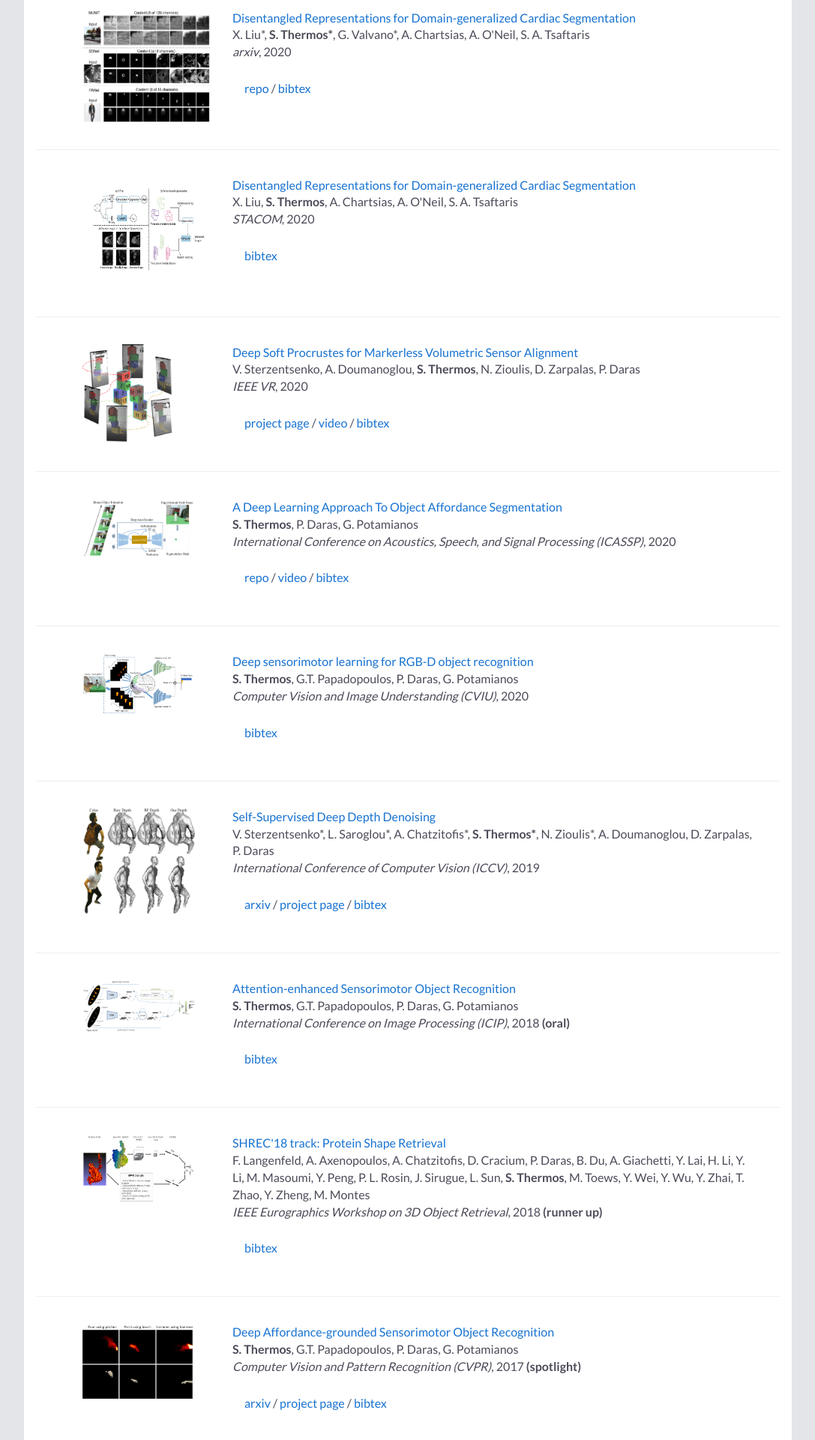
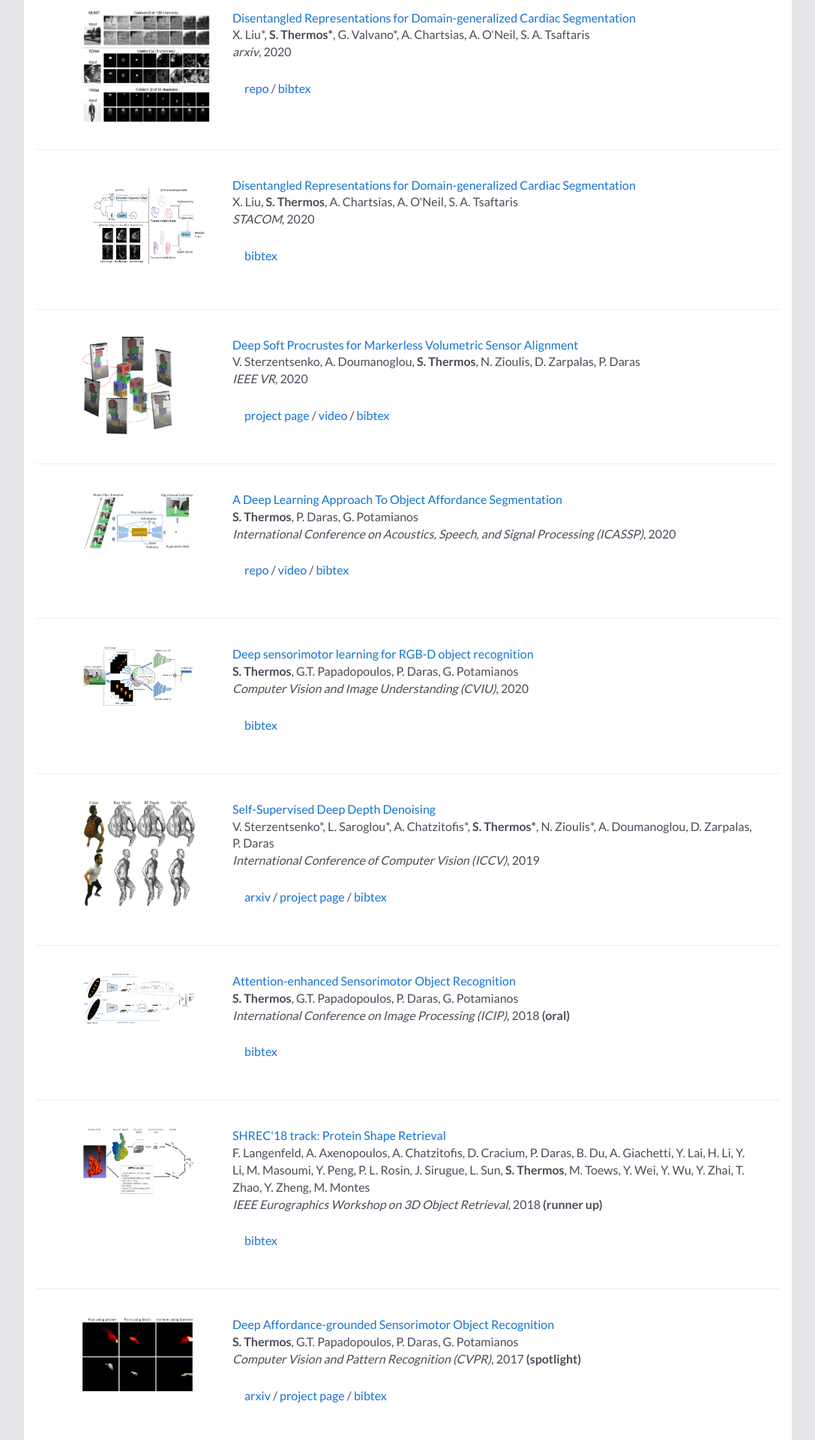
Before and after one commit to spthermo/spthermo.github.io, a Jekyll site: the page built from index.md, in a window 1280 px wide. Shown: the part 734-2654 px from the top of the page at 75% size, without its empty margins (96-1183 px from the left). Built offline with Jekyll 4.4.1, drawn with Linux system fonts in a browser that asks for light colours; nearby versions of some CDN libraries; our own code applies the rules of GitHub Pages for plain Markdown files.

Commit message:
Update default.html

```diff
--- a/_layouts/default.html
+++ b/_layouts/default.html
@@ -99,7 +99,7 @@
 
     <div class="publication">
       <table width="900" align="center" border="0" cellpadding="0">
-        <td width="25%" valign="top"><img src="assets/images/overview_disentangled.jpg" alt="game" width="200" height="150" style="border-style: none">
+        <td width="25%" valign="top"><img src="assets/images/overview_disentangled.jpg" alt="game" width="200" height="140" style="border-style: none">
         <td width="75%" valign="top">
           <p><a href="https://arxiv.org/pdf/2008.11514.pdf"><heading>Disentangled Representations for Domain-generalized Cardiac Segmentation</heading></a><br>
             X. Liu, <strong>S. Thermos</strong>, A. Chartsias, A. O'Neil, S. A. Tsaftaris <br>
```
